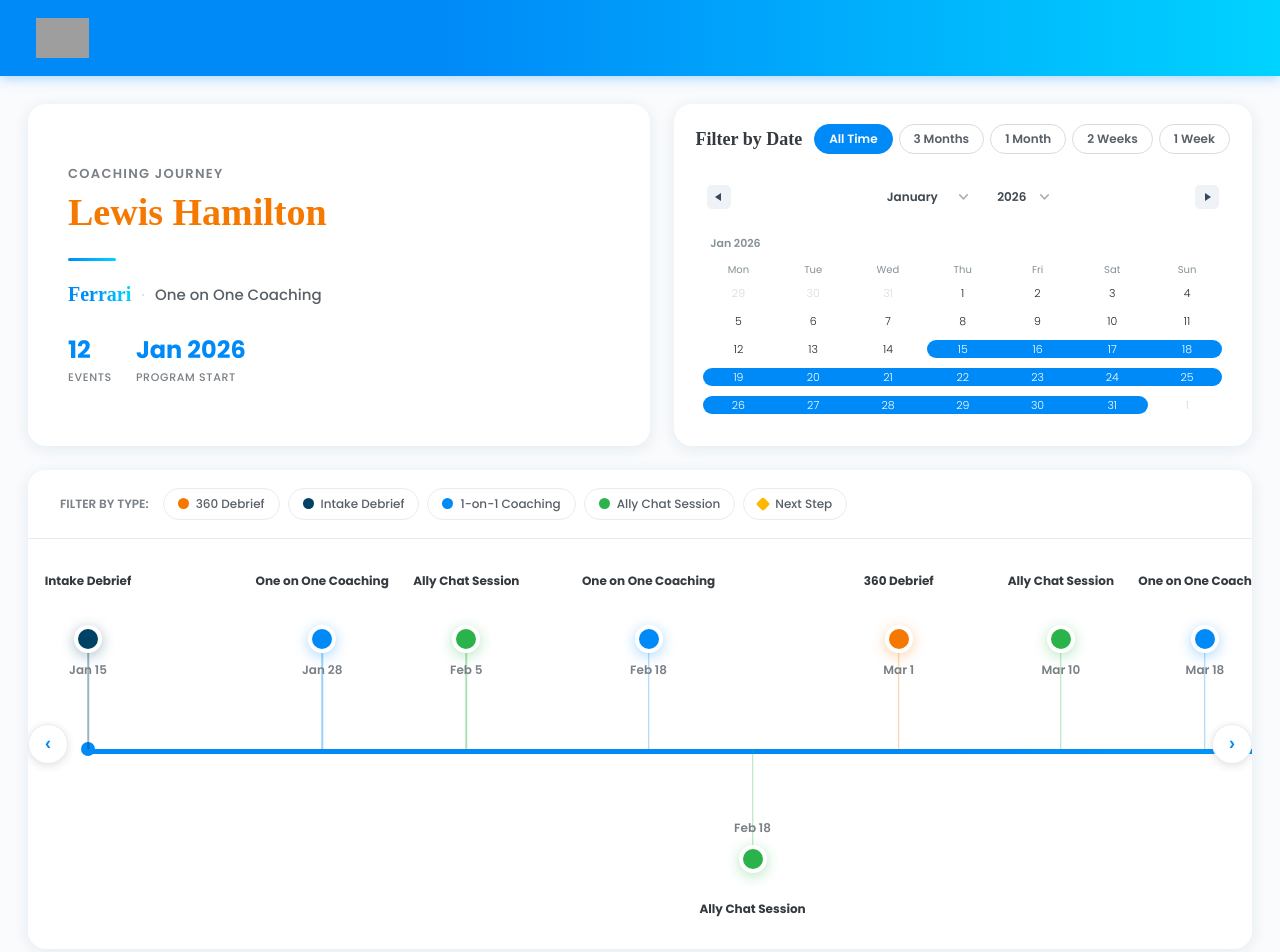
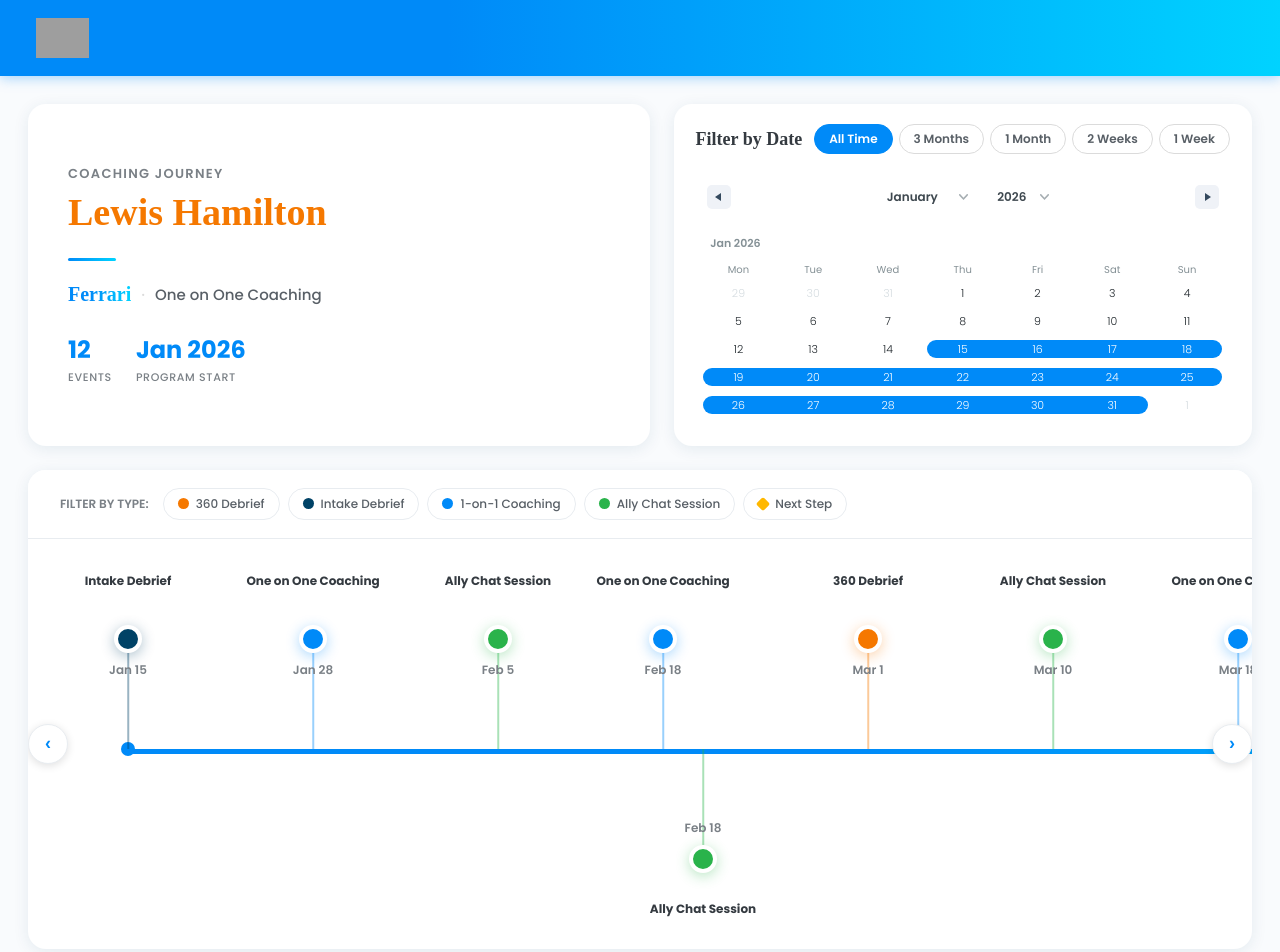
Before and after one commit to wenceslaoavalos/ace-up-hackhaton, a React (Vite) app in the folder frontend/: page / in a window 1280 px wide. Shown: the top 952 px of the page. Built offline with nearby package versions, Linux system fonts and the light colour scheme; grey boxes are pictures that could not be loaded; a web font is replaced by a local one.

Commit message:
fix for timeline

```diff
--- a/frontend/src/components/Timeline.jsx
+++ b/frontend/src/components/Timeline.jsx
@@ -1,4 +1,4 @@
-import { useState, useMemo, useRef } from "react";
+import { useState, useMemo, useRef, useEffect } from "react";
 import {
   BarChart, Bar, XAxis, YAxis, Tooltip,
   ResponsiveContainer, Cell,
@@ -49,7 +49,9 @@
 const LINE_Y     = 210;  // line Y from top of track container
 const V_OFFSET   = 110;  // vertical distance from line to dot centre
 const TRACK_H    = 410;  // total track height
-const TRACK_W    = 2600; // minimum track width (px)
+const MARGIN     = 100;  // px inset before first / after last dot
+const MIN_SLOT_W = 185;  // minimum px between adjacent slots
+const NUDGE_PX   = 20;   // horizontal nudge for same-date stacked events
 
 // ─── Helpers ─────────────────────────────────────────────────────────────────
 
@@ -210,9 +212,23 @@
 // ─── Main ─────────────────────────────────────────────────────────────────────
 
 export default function Timeline({ events, nextStep, startDate, endDate }) {
-  const [selected, setSelected]         = useState(null);
-  const [activeType, setActiveType]     = useState(null); // legend filter
-  const scrollRef                       = useRef(null);
+  const [selected, setSelected]     = useState(null);
+  const [activeType, setActiveType] = useState(null);
+  const scrollRef                   = useRef(null);
+  const outerRef                    = useRef(null);
+  const [outerWidth, setOuterWidth] = useState(0);
+
+  // Measure the scrollable viewport width
+  useEffect(() => {
+    const el = outerRef.current;
+    if (!el) return;
+    const obs = new ResizeObserver(([entry]) => {
+      setOuterWidth(entry.contentRect.width);
+    });
+    obs.observe(el);
+    setOuterWidth(el.getBoundingClientRect().width);
+    return () => obs.disconnect();
+  }, []);
 
   // ── Filter ───────────────────────────────────────────────────────────────
 
@@ -228,18 +244,32 @@
 
   const groups = useMemo(() => groupByDate(filtered), [filtered]);
 
-  // ── X positioning ────────────────────────────────────────────────────────
+  // ── Pixel-based slot positions ────────────────────────────────────────────
 
-  const timestamps = groups.map((g) => new Date(g.date).getTime());
-  const minT = timestamps.length ? Math.min(...timestamps) : 0;
-  const maxT = timestamps.length ? Math.max(...timestamps) : 0;
-  const span = maxT - minT || 1;
+  const totalSlots = groups.length + (nextStep ? 1 : 0);
 
-  // 2% → 90% range for regular events; next-step always at 95%
-  const xPct = (dateStr) => {
-    if (groups.length <= 1) return 46;
-    return ((new Date(dateStr).getTime() - minT) / span) * 88 + 2;
+  // Minimum track width to keep slots at least MIN_SLOT_W apart
+  const minTrackW = totalSlots <= 1
+    ? MARGIN * 2 + 200
+    : MARGIN * 2 + (totalSlots - 1) * MIN_SLOT_W;
+
+  // Fill the container when few events; scroll when many
+  const trackWidth = outerWidth > 0 ? Math.max(outerWidth, minTrackW) : minTrackW;
+
+  // Pixel X centre for slot index i
+  const slotXPx = (i) => {
+    if (totalSlots <= 1) return trackWidth / 2;
+    return MARGIN + (i / (totalSlots - 1)) * (trackWidth - 2 * MARGIN);
   };
+
+  const groupSlotX = groups.map((_, i) => slotXPx(i));
+  const nextStepX  = nextStep ? slotXPx(totalSlots - 1) : null;
+
+  // Line endpoints match first and last slot
+  const lineLeft  = slotXPx(0);
+  const lineRight = slotXPx(totalSlots - 1);
+
+  const canScroll = trackWidth > outerWidth + 2;
 
   // ── Scroll helpers ───────────────────────────────────────────────────────
 
@@ -324,9 +354,9 @@
           No sessions match the current filters.
         </div>
       ) : (
-        <div style={{ position: "relative" }}>
-          {/* Scroll arrows */}
-          {["left","right"].map((dir) => (
+        <div style={{ position: "relative" }} ref={outerRef}>
+          {/* Scroll arrows — only when content overflows */}
+          {canScroll && ["left","right"].map((dir) => (
             <button
               key={dir}
               onClick={() => scroll(dir === "right" ? 1 : -1)}
@@ -353,34 +383,36 @@
           {/* Scrollable viewport */}
           <div
             ref={scrollRef}
-            style={{ overflowX: "auto", padding: "0 8px", scrollbarWidth: "thin" }}
+            style={{ overflowX: "auto", scrollbarWidth: "thin" }}
           >
-            <div style={{ position: "relative", height: TRACK_H, minWidth: TRACK_W }}>
+            <div style={{ position: "relative", height: TRACK_H, width: trackWidth }}>
 
-              {/* Gradient line */}
+              {/* Gradient line — from first slot to last slot */}
               <div style={{
                 position: "absolute",
-                top: LINE_Y, left: "2%", right: "2%",
+                top: LINE_Y,
+                left: lineLeft,
+                width: lineRight - lineLeft,
                 height: 5, borderRadius: 5,
                 background: "linear-gradient(to right, #008af8 35%, #00d4ff 101%)",
               }} />
 
               {/* Start cap */}
               <div style={{
-                position: "absolute", top: LINE_Y, left: "2%",
+                position: "absolute", top: LINE_Y, left: lineLeft,
                 width: 14, height: 14, borderRadius: "50%",
                 background: "#008af8",
                 transform: "translate(-50%, -50%)",
               }} />
 
               {/* Event groups */}
-              {groups.map((group) => {
-                const xp = xPct(group.date);
+              {groups.map((group, gIdx) => {
+                const baseX = groupSlotX[gIdx];
                 return group.events.map((event, idx) => {
-                  const cfg    = TYPE_CONFIG[event.type] || TYPE_CONFIG["1on1"];
+                  const cfg     = TYPE_CONFIG[event.type] || TYPE_CONFIG["1on1"];
                   const isAbove = idx % 2 === 0;
-                  const xNudge = group.events.length > 1 ? (idx === 0 ? -2 : 2) : 0;
-                  const xFinal = xp + xNudge;
+                  const nudge   = group.events.length > 1 ? (idx === 0 ? -NUDGE_PX : NUDGE_PX) : 0;
+                  const xPx     = baseX + nudge;
 
                   const dotCY      = LINE_Y + (isAbove ? -V_OFFSET : V_OFFSET);
                   const connTop    = isAbove ? dotCY + DOT_R : LINE_Y;
@@ -393,7 +425,7 @@
                       {/* Connector */}
                       <div style={{
                         position: "absolute",
-                        left: `${xFinal}%`, top: connTop,
+                        left: xPx, top: connTop,
                         width: 1.5, height: connH,
                         background: cfg.color, opacity: 0.4,
                         transform: "translateX(-50%)",
@@ -404,7 +436,7 @@
                         onClick={() => setSelected(event)}
                         style={{
                           position: "absolute",
-                          left: `${xFinal}%`, top: dotCY,
+                          left: xPx, top: dotCY,
                           width: DOT_R * 2, height: DOT_R * 2,
                           borderRadius: "50%",
                           background: cfg.color,
@@ -428,7 +460,7 @@
                       {/* Date */}
                       <div style={{
                         position: "absolute",
-                        left: `${xFinal}%`, top: dateCssTop,
+                        left: xPx, top: dateCssTop,
                         transform: "translateX(-50%)",
                         fontSize: 12, color: "#7a8086",
                         fontWeight: 600, whiteSpace: "nowrap",
@@ -442,7 +474,7 @@
                         onClick={() => setSelected(event)}
                         style={{
                           position: "absolute",
-                          left: `${xFinal}%`, top: nameCssTop,
+                          left: xPx, top: nameCssTop,
                           transform: "translateX(-50%)",
                           width: 140,
                           textAlign: "center",
@@ -460,8 +492,8 @@
               })}
 
               {/* ── Next Step ── */}
-              {nextStep && (() => {
-                const xp      = 95;
+              {nextStep && nextStepX !== null && (() => {
+                const xPx     = nextStepX;
                 const cfg     = TYPE_CONFIG.nextStep;
                 const dotCY   = LINE_Y - V_OFFSET;
                 const connTop = dotCY + DOT_R;
@@ -471,7 +503,7 @@
                   <div key="nextStep">
                     <div style={{
                       position: "absolute",
-                      left: `${xp}%`, top: connTop,
+                      left: xPx, top: connTop,
                       width: 1.5, height: connH,
                       background: cfg.color, opacity: 0.55,
                       transform: "translateX(-50%)",
@@ -482,7 +514,7 @@
                       onClick={() => setSelected({ ...nextStep, _isNextStep: true })}
                       style={{
                         position: "absolute",
-                        left: `${xp}%`, top: dotCY,
+                        left: xPx, top: dotCY,
                         width: DOT_R * 2, height: DOT_R * 2,
                         borderRadius: 3,
                         background: cfg.color,
@@ -501,10 +533,10 @@
                       }}
                     />
 
-                    {/* Date */}
+                    {/* Label */}
                     <div style={{
                       position: "absolute",
-                      left: `${xp}%`, top: dotCY + DOT_R + 8,
+                      left: xPx, top: dotCY + DOT_R + 8,
                       transform: "translateX(-50%)",
                       fontSize: 12, color: cfg.color,
                       fontWeight: 700, whiteSpace: "nowrap",
@@ -517,7 +549,7 @@
                       onClick={() => setSelected({ ...nextStep, _isNextStep: true })}
                       style={{
                         position: "absolute",
-                        left: `${xp}%`, top: dotCY - DOT_R - 52,
+                        left: xPx, top: dotCY - DOT_R - 52,
                         transform: "translateX(-50%)",
                         width: 140, textAlign: "center",
                         fontSize: 12, fontWeight: 700,
```
